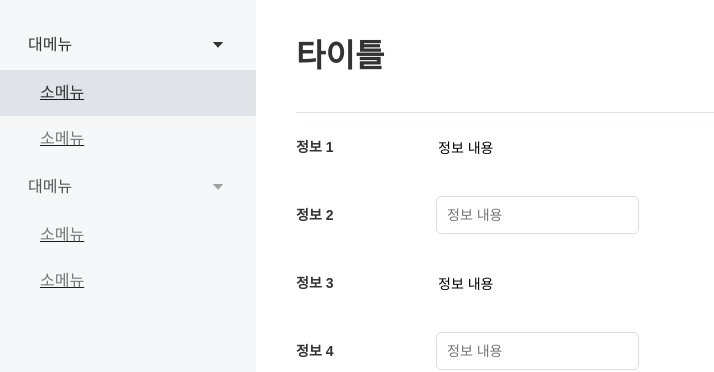
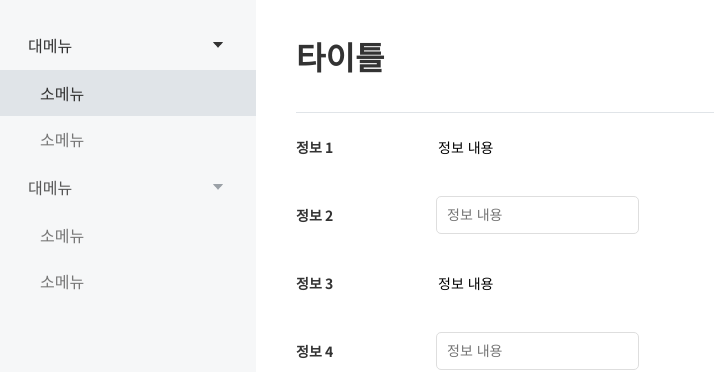
Before and after one commit to jisooround/dreamyoungs-prac, a React (Vite) app: page / in a window 1280 px wide. Shown: the top 372 px of the page, without its empty margins (0-714 px from the left). Built offline with nearby package versions, Linux system fonts and the light colour scheme.

Commit message:
design: 폰트 두께별 link, a 태그 전역 스타일 수정

```diff
--- a/index.html
+++ b/index.html
@@ -4,6 +4,13 @@
 <head>
   <meta charset="UTF-8" />
   <link rel="icon" type="image/svg+xml" href="/vite.svg" />
+  <!-- google font -->
+  <link rel="preconnect" href="https://fonts.googleapis.com">
+  <link rel="preconnect" href="https://fonts.gstatic.com" crossorigin>
+  <link
+    href="https://fonts.googleapis.com/css2?family=Noto+Sans+KR:wght@100;300;400;500;700;900&family=Noto+Sans:ital,wght@0,200;0,300;0,400;0,700;1,400;1,600&display=swap"
+    rel="stylesheet">
+
   <meta name="viewport" content="width=device-width, initial-scale=1.0" />
   <title>우지수 | 꿈많은청년들 사전과제</title>
 </head>
--- a/src/global/globalStyles.ts
+++ b/src/global/globalStyles.ts
@@ -13,6 +13,10 @@ body{
   input {
     outline: none;
     border: none;
+  }
+  a {
+    text-decoration: none;
+    color: var(--color-black);
   }
 }
 
```
